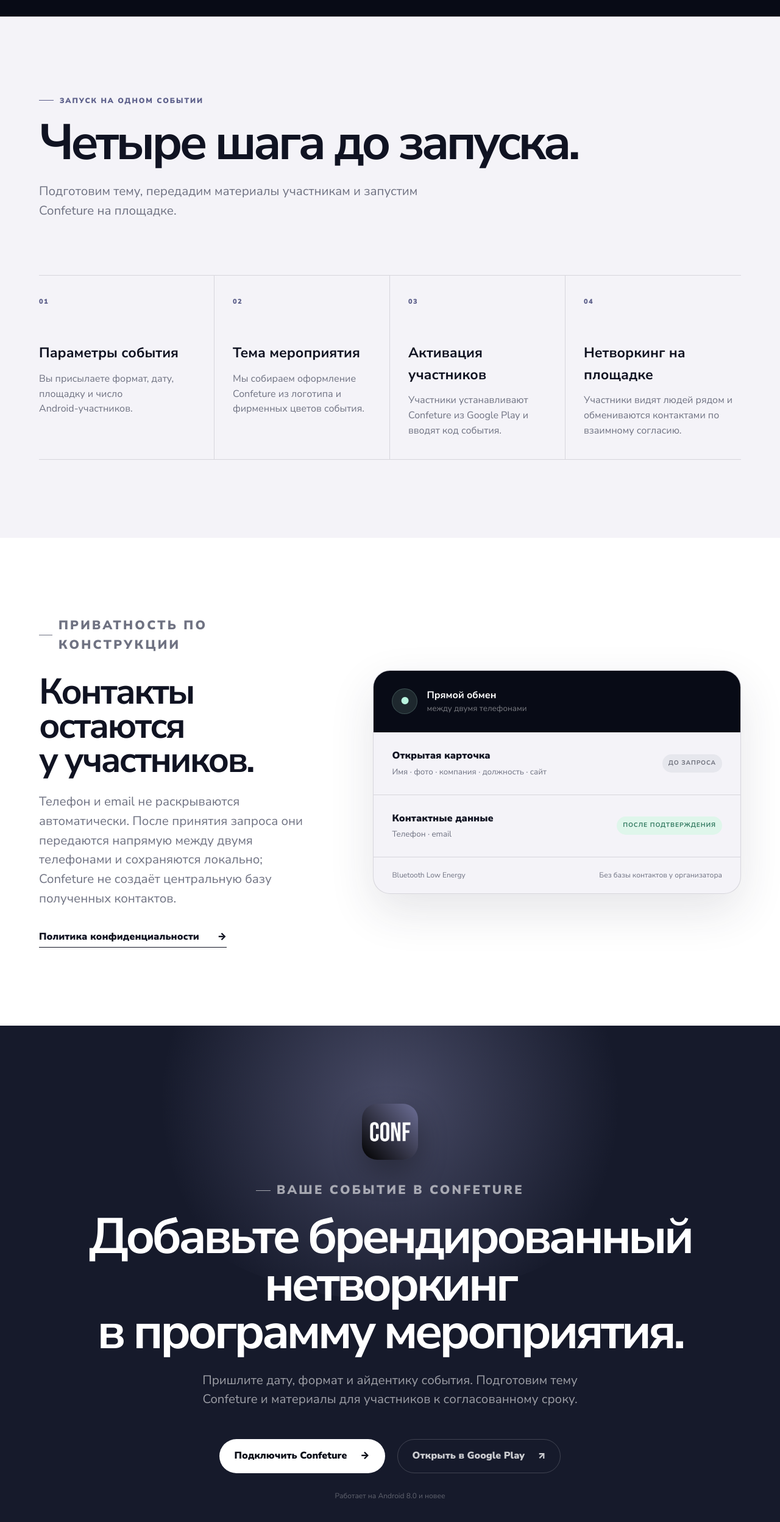
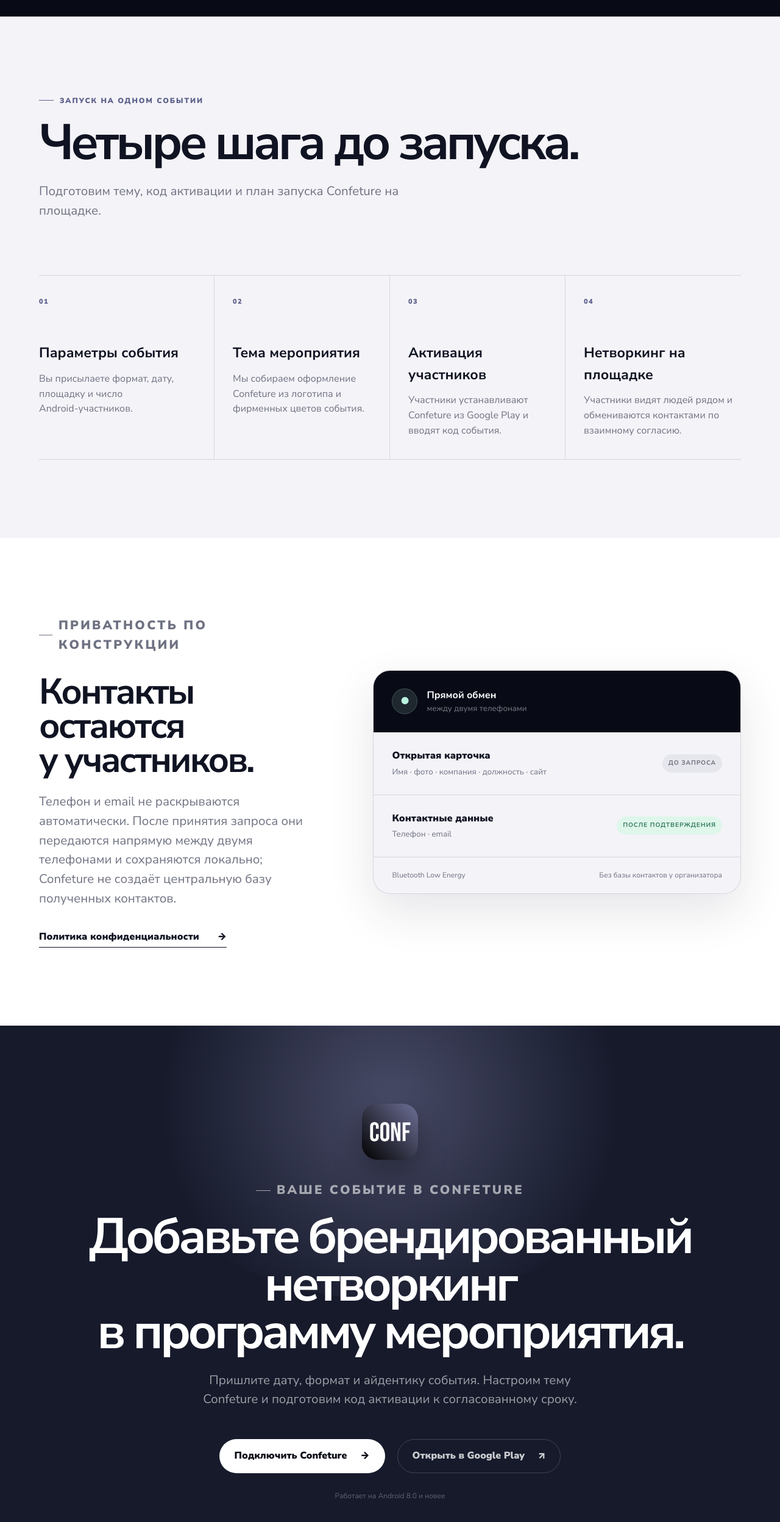
Before and after one commit to NolwenDroid/ConfetureWeb, a website: page organizers/index.html in a window 1280 px wide. Shown: the part 5435-7931 px from the top of the page at 61% size. Drawn offline with Linux system fonts and the light colour scheme.

Commit message:
Clarify event launch deliverables

```diff
--- a/organizers/index.html
+++ b/organizers/index.html
@@ -162,7 +162,7 @@
         <div class="section-heading reveal">
           <p class="eyebrow eyebrow--dark"><span></span> Запуск на одном событии</p>
           <h2 id="pilot-title">Четыре шага до запуска.</h2>
-          <p>Подготовим тему, передадим материалы участникам и запустим Confeture на площадке.</p>
+          <p>Подготовим тему, код активации и план запуска Confeture на площадке.</p>
         </div>
         <div class="pilot-grid">
           <article class="pilot-item reveal"><span>01</span><h3>Параметры события</h3><p>Вы присылаете формат, дату, площадку и число Android‑участников.</p></article>
@@ -193,7 +193,7 @@
           <img class="app-icon" src="/assets/app-icon.png" width="512" height="512" alt="">
           <p class="eyebrow"><span></span> Ваше событие в Confeture</p>
           <h2 id="contact-title">Добавьте брендированный нетворкинг<br>в программу мероприятия.</h2>
-          <p>Пришлите дату, формат и айдентику события. Подготовим тему Confeture и материалы для участников к согласованному сроку.</p>
+          <p>Пришлите дату, формат и айдентику события. Настроим тему Confeture и подготовим код активации к согласованному сроку.</p>
           <div class="download__actions download__actions--business">
             <a class="button button--light" href="mailto:nolwendroid@gmail.com?subject=%D0%9F%D0%BE%D0%B4%D0%BA%D0%BB%D1%8E%D1%87%D0%B5%D0%BD%D0%B8%D0%B5%20Confeture%20%D0%B4%D0%BB%D1%8F%20%D0%BC%D0%B5%D1%80%D0%BE%D0%BF%D1%80%D0%B8%D1%8F%D1%82%D0%B8%D1%8F">Подключить Confeture <span aria-hidden="true">→</span></a>
             <a class="button button--ghost" href="https://play.google.com/store/apps/details?id=com.nolwendroid.confeture" target="_blank" rel="noopener">Открыть в Google Play <span aria-hidden="true">↗</span></a>
```
